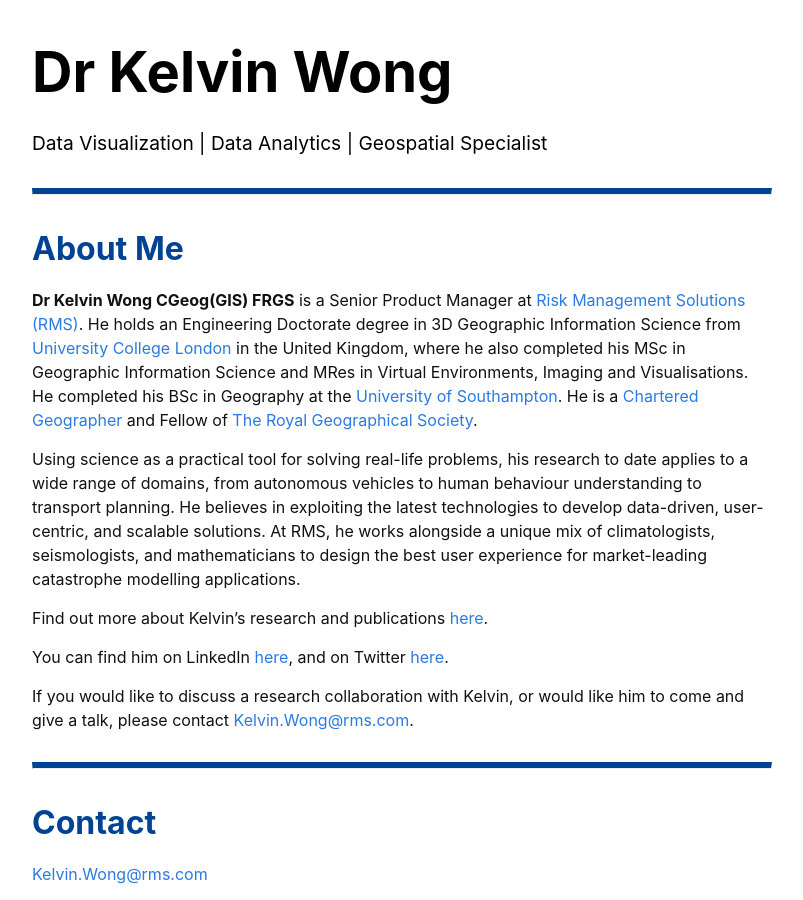
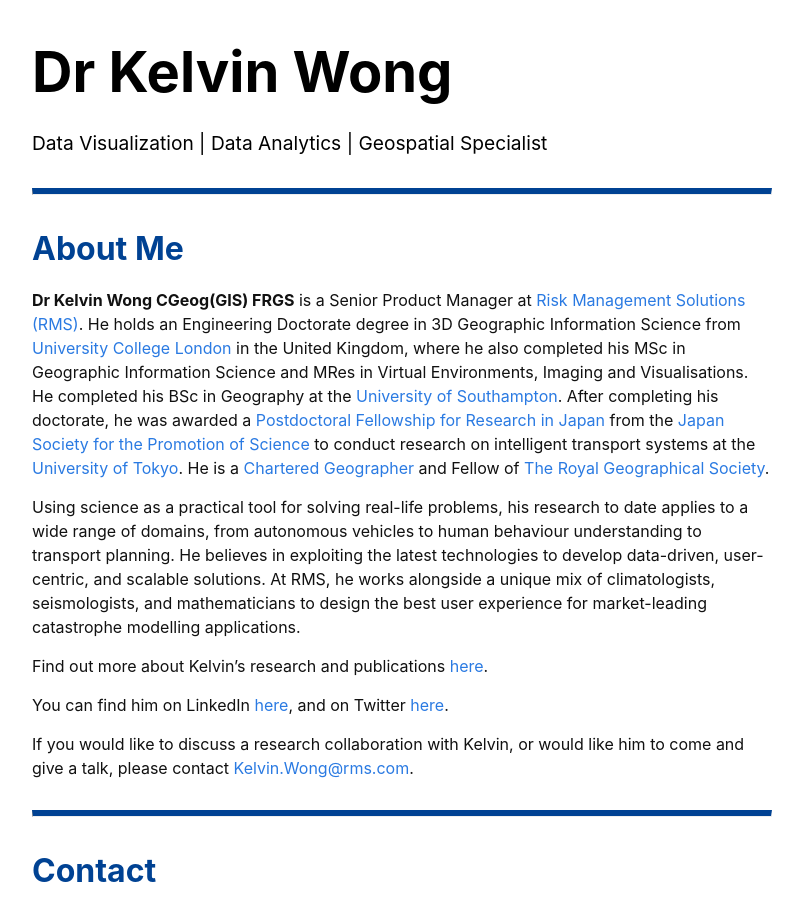
Before and after one commit to kel196/kel196.github.io, a Jekyll site: the page built from index.md, in a window 1280 px wide and 900 px high. Shown: the whole window, without its empty margins (238-1041 px from the left). Built offline with Jekyll 4.4.1, drawn with Linux system fonts in a browser that asks for light colours; our own code applies the rules of GitHub Pages for plain Markdown files.

Commit message:
Update index.md

```diff
--- a/index.md
+++ b/index.md
@@ -5,7 +5,7 @@
 ---
 
 ## About Me
-**Dr Kelvin Wong CGeog(GIS) FRGS** is a Senior Product Manager at [Risk Management Solutions (RMS)](https://www.rms.com/). He holds an Engineering Doctorate degree in 3D Geographic Information Science from [University College London](https://www.ucl.ac.uk/) in the United Kingdom, where he also completed his MSc in Geographic Information Science and MRes in Virtual Environments, Imaging and Visualisations. He completed his BSc in Geography at the [University of Southampton](https://www.southampton.ac.uk/). He is a [Chartered Geographer](https://www.rgs.org/professionals/chartered-geographer/) and Fellow of [The Royal Geographical Society](https://www.rgs.org/).
+**Dr Kelvin Wong CGeog(GIS) FRGS** is a Senior Product Manager at [Risk Management Solutions (RMS)](https://www.rms.com/). He holds an Engineering Doctorate degree in 3D Geographic Information Science from [University College London](https://www.ucl.ac.uk/) in the United Kingdom, where he also completed his MSc in Geographic Information Science and MRes in Virtual Environments, Imaging and Visualisations. He completed his BSc in Geography at the [University of Southampton](https://www.southampton.ac.uk/). After completing his doctorate, he was awarded a [Postdoctoral Fellowship for Research in Japan](https://www.jsps.go.jp/english/e-fellow/) from the [Japan Society for the Promotion of Science](https://www.jsps.go.jp/english/) to conduct research on intelligent transport systems at the [University of Tokyo](https://www.u-tokyo.ac.jp/en/). He is a [Chartered Geographer](https://www.rgs.org/professionals/chartered-geographer/) and Fellow of [The Royal Geographical Society](https://www.rgs.org/).
 
 Using science as a practical tool for solving real-life problems, his research to date applies to a wide range of domains, from autonomous vehicles to human behaviour understanding to transport planning. He believes in exploiting the latest technologies to develop data-driven, user-centric, and scalable solutions. At RMS, he works alongside a unique mix of climatologists, seismologists, and mathematicians to design the best user experience for market-leading catastrophe modelling applications.
 
```
